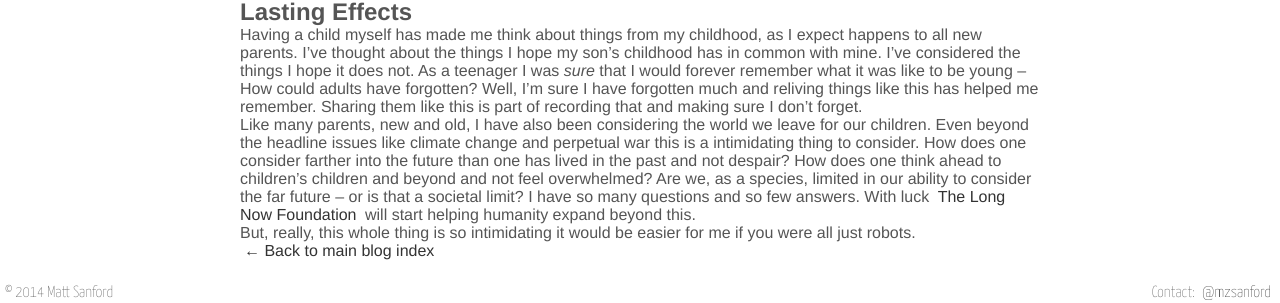
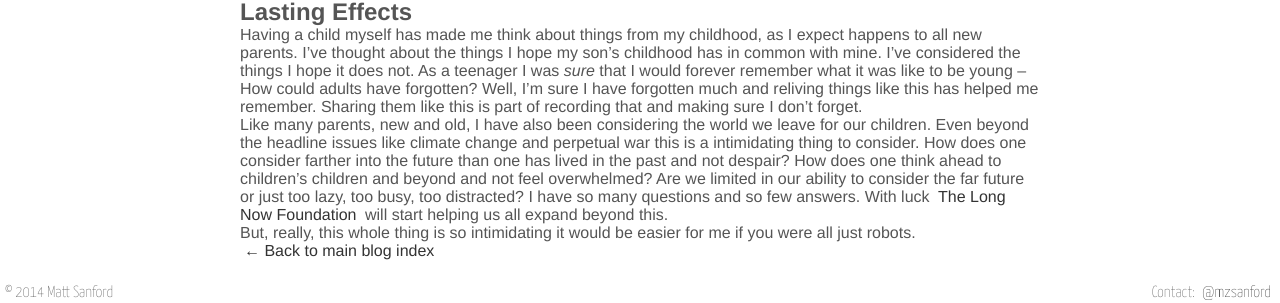
Before and after one commit to mzsanford/mzsanford.com, a Jekyll site: the page built from blog/_posts/2014-08-07-surrounded-by-androids.markdown, in a window 1280 px wide. Shown: the part 770-1073 px from the top of the page. Built offline with Jekyll 4.4.1, drawn with Linux system fonts in a browser that asks for light colours; Markdown is read by kramdown in place of the engine named in the settings.

Commit message:
Edit on Long Now

```diff
--- a/blog/_posts/2014-08-07-surrounded-by-androids.markdown
+++ b/blog/_posts/2014-08-07-surrounded-by-androids.markdown
@@ -21,6 +21,6 @@ There is no doubt that this was all about avoiding thinking about it. I recall l
 
 Having a child myself has made me think about things from my childhood, as I expect happens to all new parents. I've thought about the things I hope my son's childhood has in common with mine. I've considered the things I hope it does not. As a teenager I was *sure* that I would forever remember what it was like to be young – How could adults have forgotten? Well, I'm sure I have forgotten much and reliving things like this has helped me remember. Sharing them like this is part of recording that and making sure I don't forget.
 
-Like many parents, new and old, I have also been considering the world we leave for our children. Even beyond the headline issues like climate change and perpetual war this is a intimidating thing to consider. How does one consider farther into the future than one has lived in the past and not despair? How does one think ahead to children's children and beyond and not feel overwhelmed? Are we, as a species, limited in our ability to consider the far future – or is that a societal limit? I have so many questions and so few answers. With luck [The Long Now Foundation](http://longnow.org) will start helping humanity expand beyond this.
+Like many parents, new and old, I have also been considering the world we leave for our children. Even beyond the headline issues like climate change and perpetual war this is a intimidating thing to consider. How does one consider farther into the future than one has lived in the past and not despair? How does one think ahead to children's children and beyond and not feel overwhelmed? Are we limited in our ability to consider the far future or just too lazy, too busy, too distracted? I have so many questions and so few answers. With luck [The Long Now Foundation](http://longnow.org) will start helping us all expand beyond this.
 
 But, really, this whole thing is so intimidating it would be easier for me if you were all just robots.
```
